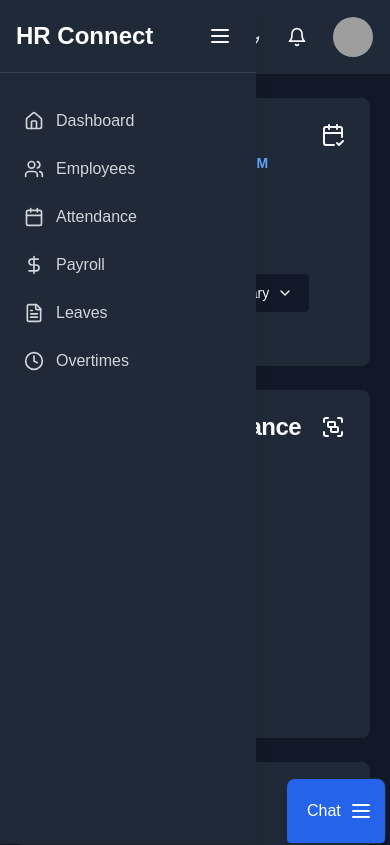
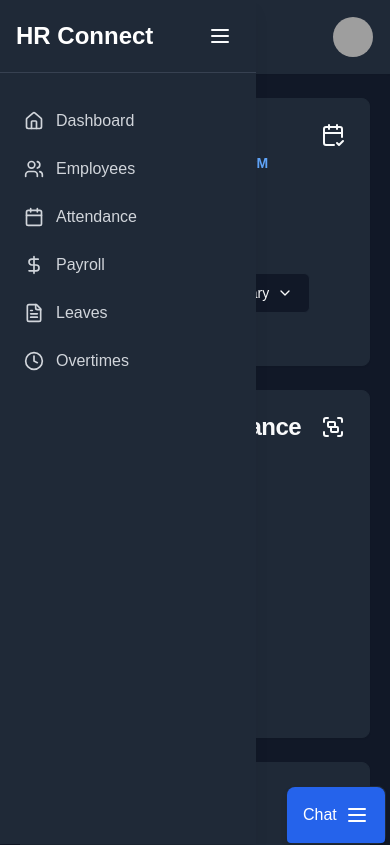
Before and after one commit to jamescasipong/hr-management-system, a Next.js app: page /dashboard in a window 390 px wide. Shown: the top 845 px of the page. Built offline with nearby package versions, Linux system fonts and the light colour scheme; grey boxes are pictures that could not be loaded.

Commit message:
Update page.tsx

```diff
--- a/src/app/dashboard/page.tsx
+++ b/src/app/dashboard/page.tsx
@@ -293,14 +293,14 @@ export default function Dashboard() {
               <Switch
                 checked={isDarkMode}
                 onCheckedChange={toggleDarkMode}
-                className=" dark:bg-blue-50"
+                className=" dark:bg-blue-50 sm:block hidden"
               />
               {isDarkMode ? (
-                <Moon className="h-5 w-5 text-gray-300" />
+                <Moon className="sm:block hidden h-5 w-5 text-gray-300" />
               ) : (
-                <Sun className="h-5 w-5 text-yellow-500" />
+                <Sun className="sm:block hidden h-5 w-5 text-yellow-500" />
               )}
-              <Button variant="ghost" size="icon">
+              <Button variant="ghost" size="icon" className="sm:block hidden">
                 <Bell className="h-5 w-5" />
               </Button>
               <Dialog
@@ -691,7 +691,7 @@ export default function Dashboard() {
                 {chatIsOpen ? (
                   <CardTitle className="text-white">IT Teams</CardTitle>
                 ) : (
-                  <div className="p-1 hover:bg-blue-600 transition-all duration-100 rounded-md flex gap-2 text-center text-white">
+                  <div className="p-0 hover:bg-blue-600 transition-all duration-100 rounded-md flex gap-2 text-center text-white">
                     Chat<Menu className="text-white "></Menu>
                   </div>
                 )}
```
